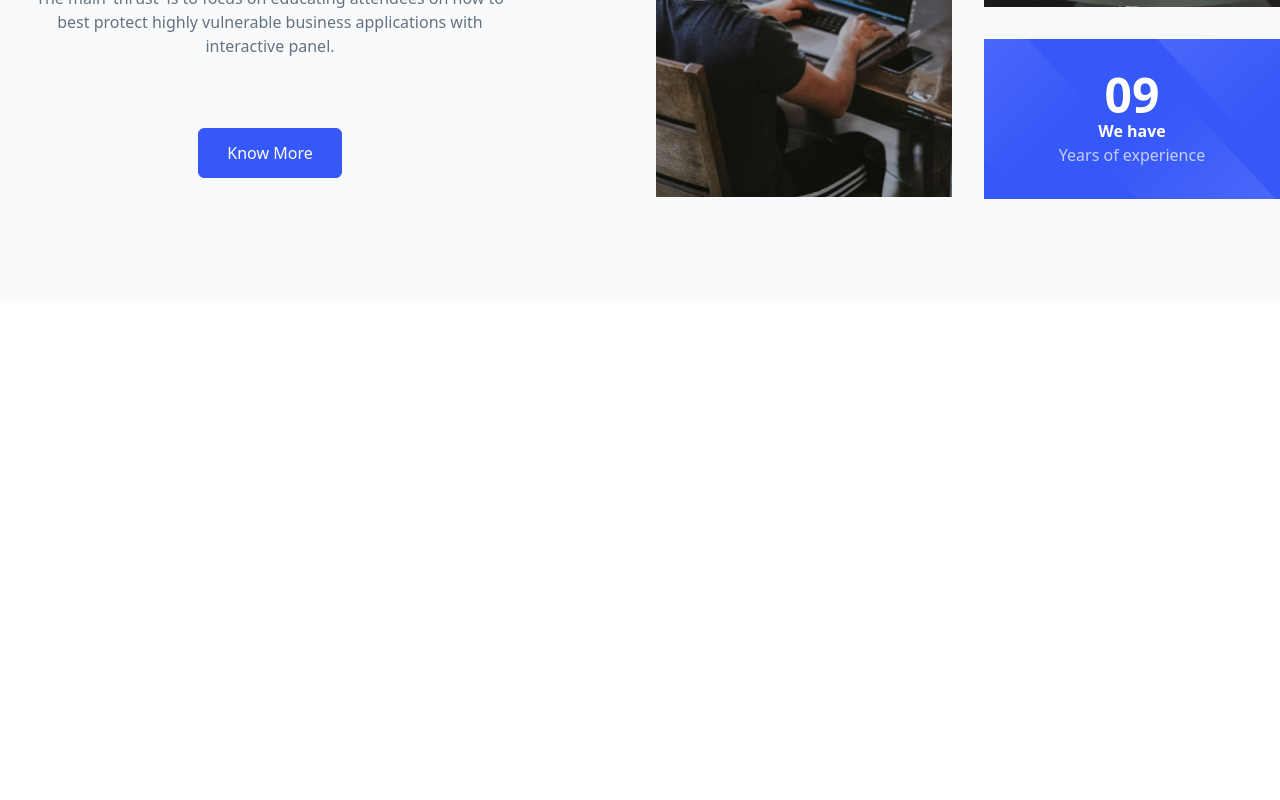
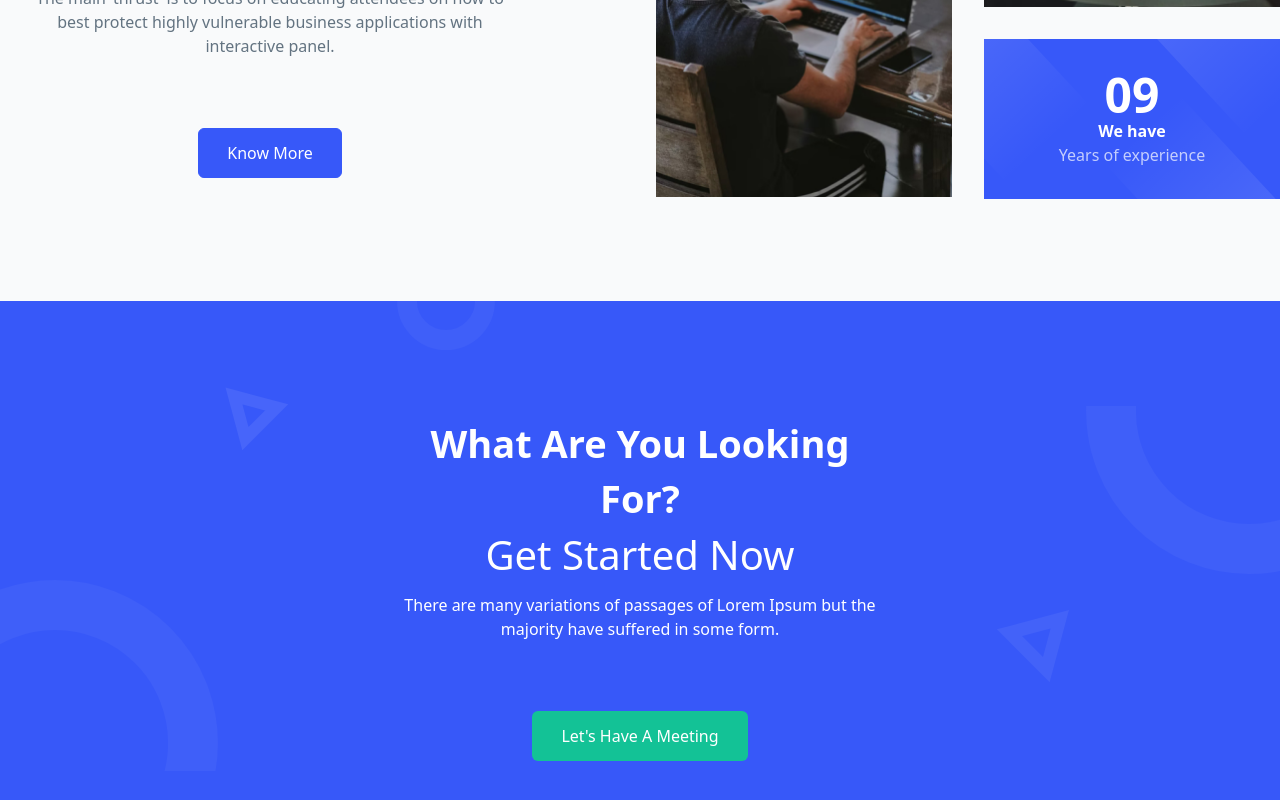
Before and after one commit to rohithaider/Small-Real-Estate-Website, a React (Vite) app: page / in a window 1280 px wide. Shown: the part 3376-4176 px from the top of the page. Before the commit the page ends 3677 px from the top, so only its background shows below. Built offline with nearby package versions, Linux system fonts and the light colour scheme.

Commit message:
CTA section completed

```diff
--- a/src/App.jsx
+++ b/src/App.jsx
@@ -1,3 +1,4 @@
+import CTA from "./components/CTA";
 import Features from "./components/Features";
 import Hero from "./components/Hero";
 import Innovation from "./components/Innovation";
@@ -15,6 +16,7 @@ export default function App(){
     <Features/>
     <Property/>
     <Innovation/>
+    <CTA/>
     </>
   )
 }
--- /dev/null
+++ b/src/components/CTA.jsx
@@ -0,0 +1,108 @@
+import Titles from "./Titles";
+import Button from "./Button";
+function MainContainer() {
+  return (
+    <div class="container mx-auto">
+      <div class="relative overflow-hidden">
+        <div class="-mx-4 flex flex-wrap items-stretch">
+          <div class="w-full px-4">
+            <div class="mx-auto max-w-[570px] text-center">
+              <Titles
+                title={`What Are You Looking For?`}
+                titleClass={`mb-2.5 text-3xl font-bold text-white md:text-[38px] md:leading-[1.44]`}
+                header={`Get Started Now`}
+                headerClass={`mb-2.5 text-3xl font-normal text-white md:text-[40px] md:leading-[1.44]`}
+                description={`There are many variations of passages of Lorem Ipsum but the
+                majority have suffered in some form.`}
+                descriptionClass={`mx-auto mb-6 max-w-[515px] text-base leading-[1.5] text-white`}
+              />
+              <Button
+                name={`Let's Have A Meeting`}
+                value={`inline-block rounded-md border border-transparent bg-secondary px-7 py-3 text-base font-medium text-white transition hover:bg-[#0BB489]`}
+              />
+            </div>
+          </div>
+        </div>
+      </div>
+    </div>
+  );
+}
+
+function CtaSvg() {
+  return (
+    <div>
+      <span class="absolute left-0 top-0">
+        <svg
+          width="495"
+          height="470"
+          viewBox="0 0 495 470"
+          fill="none"
+          xmlns="http://www.w3.org/2000/svg"
+        >
+          <circle
+            cx="55"
+            cy="442"
+            r="138"
+            stroke="white"
+            stroke-opacity="0.04"
+            stroke-width="50"
+          />
+          <circle
+            cx="446"
+            r="39"
+            stroke="white"
+            stroke-opacity="0.04"
+            stroke-width="20"
+          />
+          <path
+            d="M245.406 137.609L233.985 94.9852L276.609 106.406L245.406 137.609Z"
+            stroke="white"
+            stroke-opacity="0.08"
+            stroke-width="12"
+          />
+        </svg>
+      </span>
+      <span class="absolute bottom-0 right-0">
+        <svg
+          width="493"
+          height="470"
+          viewBox="0 0 493 470"
+          fill="none"
+          xmlns="http://www.w3.org/2000/svg"
+        >
+          <circle
+            cx="462"
+            cy="5"
+            r="138"
+            stroke="white"
+            stroke-opacity="0.04"
+            stroke-width="50"
+          />
+          <circle
+            cx="49"
+            cy="470"
+            r="39"
+            stroke="white"
+            stroke-opacity="0.04"
+            stroke-width="20"
+          />
+          <path
+            d="M222.393 226.701L272.808 213.192L259.299 263.607L222.393 226.701Z"
+            stroke="white"
+            stroke-opacity="0.06"
+            stroke-width="13"
+          />
+        </svg>
+      </span>
+    </div>
+  );
+}
+
+export default function CTA() {
+  return (
+    <section class="relative z-10 overflow-hidden bg-primary py-20 lg:py-[115px]">
+      <MainContainer />
+      <CtaSvg />
+    </section>
+  );
+}
--- a/src/components/Titles.jsx
+++ b/src/components/Titles.jsx
@@ -1,15 +1,15 @@
-export default function Titles({title,header,description,secDescription}){
+export default function Titles({title,header,description,secDescription,titleClass,descriptionClass,headerClass}){
     return (
         <div className="-mx-4 flex flex-wrap">
           <div className="w-full px-4">
             <div className="mx-auto mb-12 max-w-[485px] text-center lg:mb-[70px]">
-              <span className="mb-2 block text-lg font-semibold text-primary">
+              <span className={titleClass?titleClass:"mb-2 block text-lg font-semibold text-primary"}>
                 {title}
               </span>
-              <h2 className="mb-3 text-3xl font-bold text-dark dark:text-black sm:text-4xl md:text-[40px] md:leading-[1.2]">
+              <h2 className={headerClass?headerClass:"mb-3 text-3xl font-bold text-dark dark:text-black sm:text-4xl md:text-[40px] md:leading-[1.2]"}>
                 {header}
               </h2>
-              <p className="text-base text-body-color dark:text-dark-6">
+              <p className={descriptionClass?descriptionClass:"text-base text-body-color dark:text-dark-6"}>
                 {description}
               </p>
               {secDescription?<><br /><br /></>:""}
```
